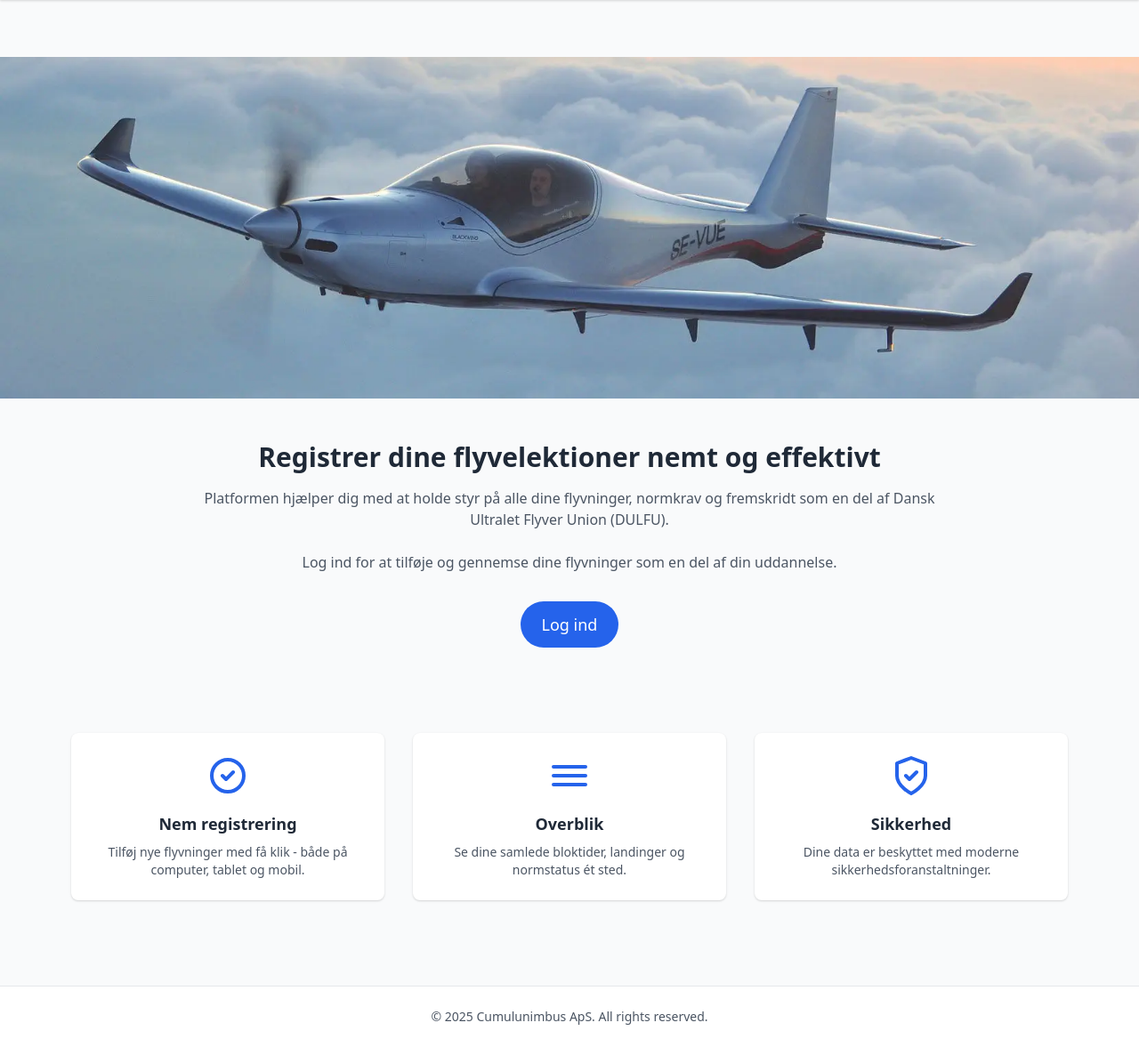
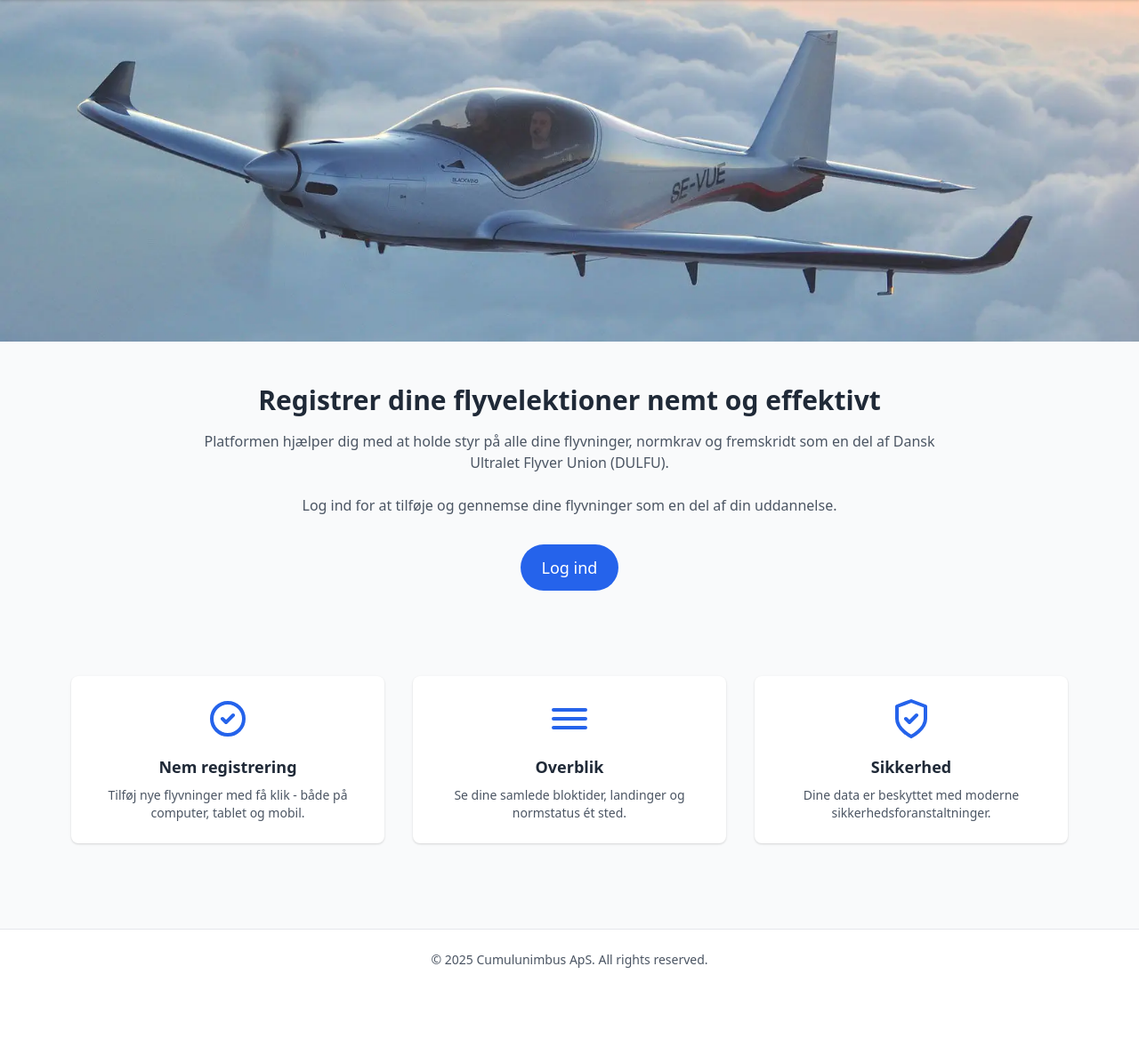
Before and after one commit to steenenmartin/flightlog, a Django app: page / in a window 1280 px wide. Shown: the part 64-1241 px from the top of the page at 89% size. After the commit the page ends 1152 px from the top, so only its background shows below. Run offline with Django 3.2, Linux system fonts and the light colour scheme.

Commit message:
Fix page content

```diff
--- a/app/templates/base_generic.html
+++ b/app/templates/base_generic.html
@@ -68,7 +68,7 @@
   </header>
 
   <!-- Page content -->
-  <main class="flex-grow pt-16">
+  <main class="flex-grow">
     {% block content %}{% endblock %}
   </main>
 
--- a/app/templates/logflight.html
+++ b/app/templates/logflight.html
@@ -165,6 +165,7 @@
 {% endblock %}
 
 {% block content %}
+<div class="pt-6 px-4">
   <div class="w-full bg-white shadow-2xl rounded-2xl p-6 mx-auto max-w-4xl space-y-6">
     <h1 class="text-2xl font-bold text-center text-blue-800">Flight Log</h1>
 
@@ -371,4 +372,5 @@
       </button>
     </form>
   </div>
+</div>
 {% endblock %}
```
Lines whose indentation alone changed are shown as unchanged.
